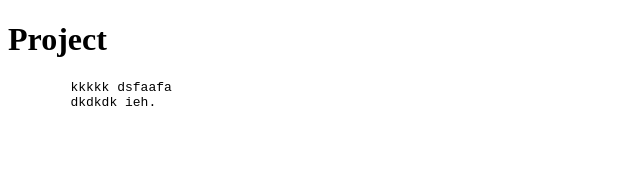
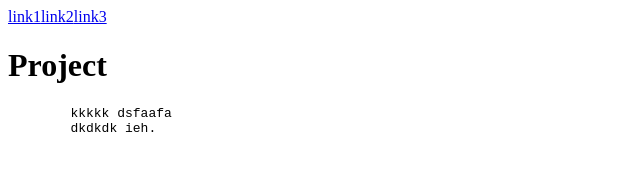
Before and after one commit to etiyoungreis/My-First-Project, a plain HTML site: page index.html in a window 1280 px wide. Shown: the whole page, without its empty margins (0-640 px from the left). Drawn offline with Linux system fonts and the light colour scheme.

Commit message:
new-links

```diff
--- a/index.html
+++ b/index.html
@@ -7,6 +7,7 @@
     <title>Document</title>
 </head>
 <body>
+    <a href="#">link1</a><a href="#">link2</a><a href="#">link3</a>
     <h1>Project</h1>
     <pre>
         kkkkk dsfaafa
```
